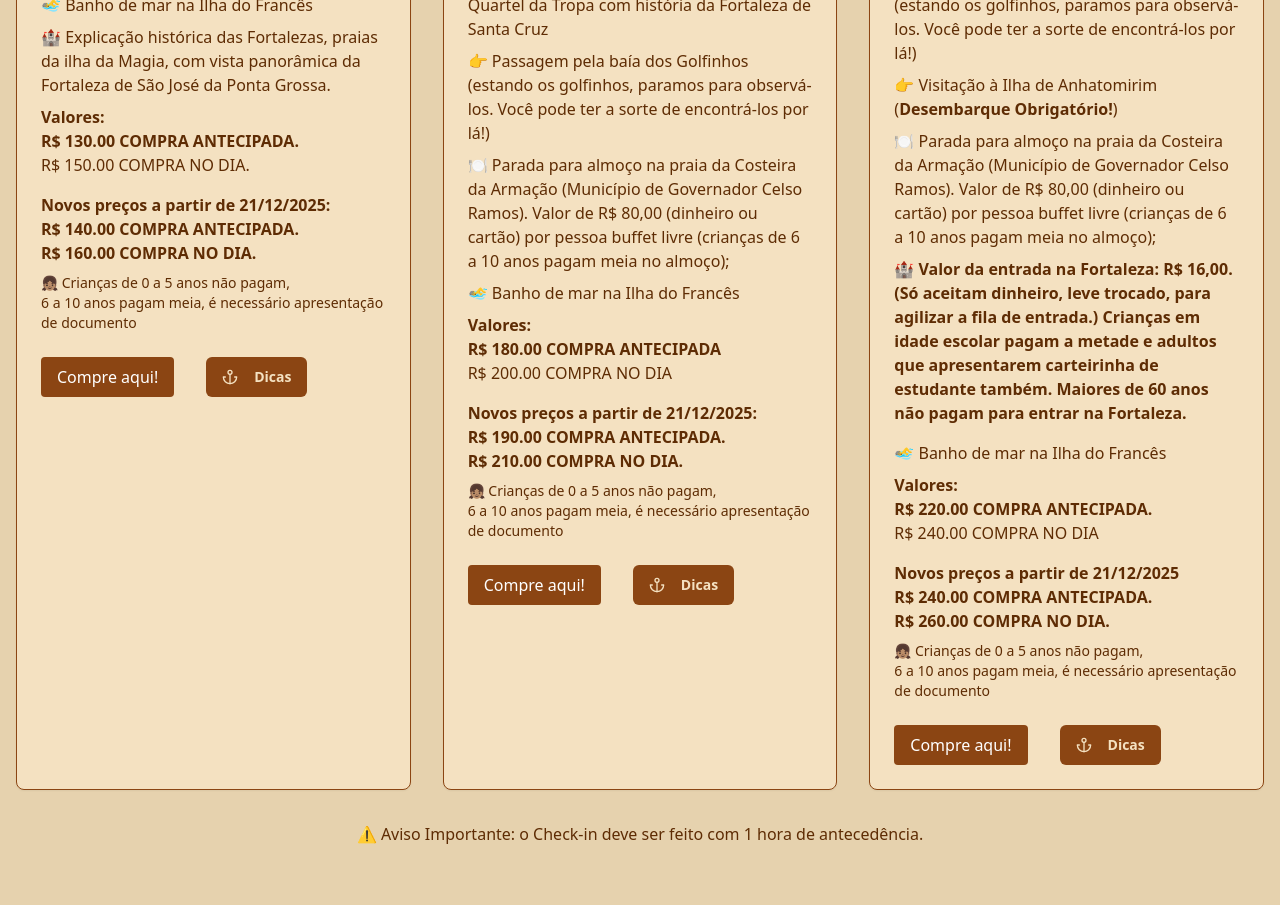
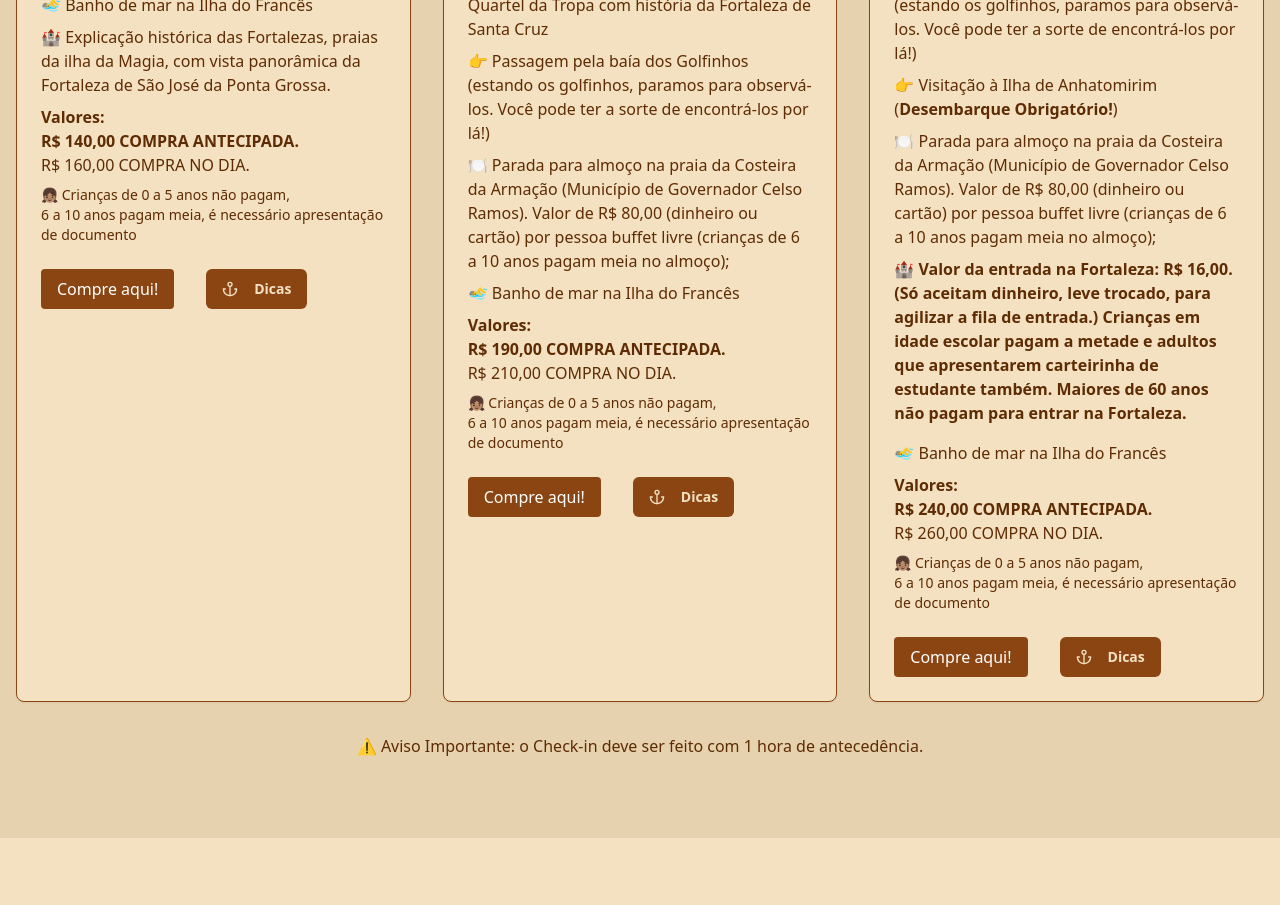
Before and after one commit to Ssalvador221/landing-barco-pirata, a Next.js app: page / in a window 1280 px wide. Shown: the part 3460-4365 px from the top of the page. Built offline with nearby package versions, Linux system fonts and the light colour scheme; a web font is replaced by a local one.

Commit message:
prices-update

```diff
--- a/src/components/cards/AboutRide.tsx
+++ b/src/components/cards/AboutRide.tsx
@@ -56,15 +56,9 @@ function AboutRide() {
                 com vista panorâmica da Fortaleza de São José da Ponta Grossa.
               </p>
               <p className="font-bold">Valores:</p>
-              <p className="font-bold">R$ 130.00 COMPRA ANTECIPADA.</p>
-              <p>R$ 150.00 COMPRA NO DIA.</p>
-              <p className="font-bold text-[#5e2c04] mt-4">
-                Novos preços a partir de 21/12/2025:
-                <br />
-                R$ 140.00 COMPRA ANTECIPADA.
-                <br />
-                R$ 160.00 COMPRA NO DIA.
-              </p>
+              {/* NOVOS VALORES COMO PRINCIPAIS */}
+              <p className="font-bold">R$ 140,00 COMPRA ANTECIPADA.</p>
+              <p>R$ 160,00 COMPRA NO DIA.</p>
               <p className="text-sm mt-2">
                 👧🏽 Crianças de 0 a 5 anos não pagam,
               </p>
@@ -136,15 +130,9 @@ function AboutRide() {
               </p>
               <p className="mb-2">🏊‍♂️ Banho de mar na Ilha do Francês</p>
               <p className="font-bold">Valores:</p>
-              <p className="font-bold">R$ 180.00 COMPRA ANTECIPADA</p>
-              <p>R$ 200.00 COMPRA NO DIA</p>
-              <p className="font-bold text-[#5e2c04] mt-4">
-                Novos preços a partir de 21/12/2025:
-                <br />
-                R$ 190.00 COMPRA ANTECIPADA.
-                <br />
-                R$ 210.00 COMPRA NO DIA.
-              </p>
+              {/* NOVOS VALORES COMO PRINCIPAIS */}
+              <p className="font-bold">R$ 190,00 COMPRA ANTECIPADA.</p>
+              <p>R$ 210,00 COMPRA NO DIA.</p>
               <p className="text-sm mt-2">
                 👧🏽 Crianças de 0 a 5 anos não pagam,
               </p>
@@ -224,15 +212,9 @@ function AboutRide() {
               <p className="mb-2 mt-4">🏊‍♂️ Banho de mar na Ilha do Francês</p>
 
               <p className="font-bold">Valores:</p>
-              <p className="font-bold">R$ 220.00 COMPRA ANTECIPADA.</p>
-              <p>R$ 240.00 COMPRA NO DIA</p>
-              <p className="font-bold text-[#5e2c04] mt-4">
-                Novos preços a partir de 21/12/2025
-                <br />
-                R$ 240.00 COMPRA ANTECIPADA.
-                <br />
-                R$ 260.00 COMPRA NO DIA.
-              </p>
+              {/* NOVOS VALORES COMO PRINCIPAIS */}
+              <p className="font-bold">R$ 240,00 COMPRA ANTECIPADA.</p>
+              <p>R$ 260,00 COMPRA NO DIA.</p>
               <p className="text-sm mt-2">
                 👧🏽 Crianças de 0 a 5 anos não pagam,
               </p>
```
